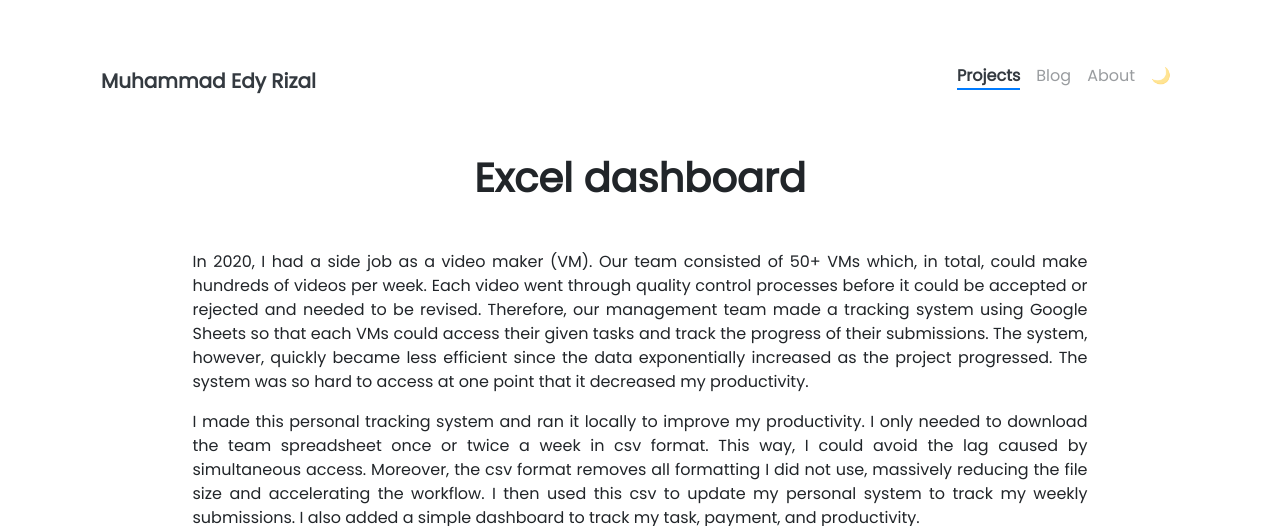
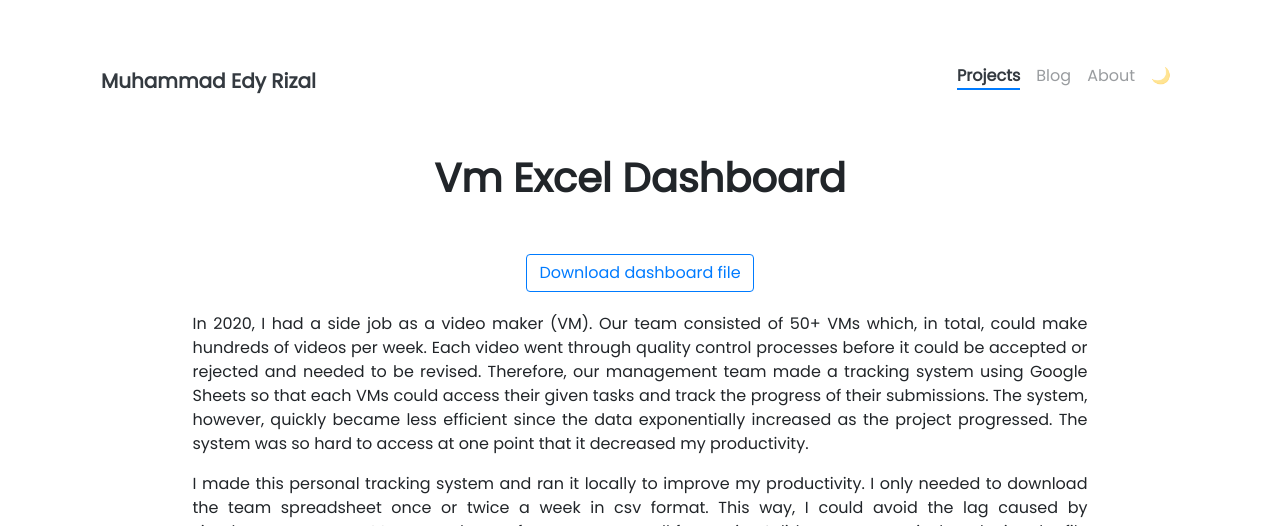
Before and after one commit to edyrizalmuh/portfolio, a Jekyll site: the page built from _projects/VM Excel Dashboard.md, in a window 1280 px wide, cut to the strip 0-526 px from the top of the page. Built offline with Jekyll 4.4.1, drawn with Linux system fonts in a browser that asks for light colours; nearby versions of some CDN libraries; some of the changed text lies outside the part shown.

Commit message:
rename and add download button

```diff
--- a/_projects/Excel Dashboard.md
+++ b/_projects/VM Excel Dashboard.md
@@ -1,12 +1,16 @@
 ---
-name: Excel Dashboard
-tools: [Excel]
+name: VM Excel Dashboard
+tools: [Excel, Dashboard]
 image: ../assets/images/excel_dashboard_thumbnail.jpg
 description: This project was initially made to track the progress of one of my side jobs. The dashboard was later added as a quick evaluation of my performance.
 ---
 
 <!-- <h1 align="center">Excel Dashboard</h1> -->
-<h1 align="center"><b>{{ page.title }}</b></h1><br>
+<h1 align="center" style="text-transform: capitalize"><b>{{ page.title }}</b></h1><br>
+
+<p class="text-center">
+{% include elements/button.html link="../assets/excel/Personal dashboard.xlsm" text="Download dashboard file" %}
+</p>
 
 In 2020, I had a side job as a video maker (VM). Our team consisted of 50+ VMs which, in total, could make hundreds of videos per week. Each video went through quality control processes before it could be accepted or rejected and needed to be revised. Therefore, our management team made a tracking system using Google Sheets so that each VMs could access their given tasks and track the progress of their submissions. The system, however, quickly became less efficient since the data exponentially increased as the project progressed. The system was so hard to access at one point that it decreased my productivity.
 
```
Also changed, not shown: other parts of _projects/VM Excel Dashboard.md (+0 -2 lines).
